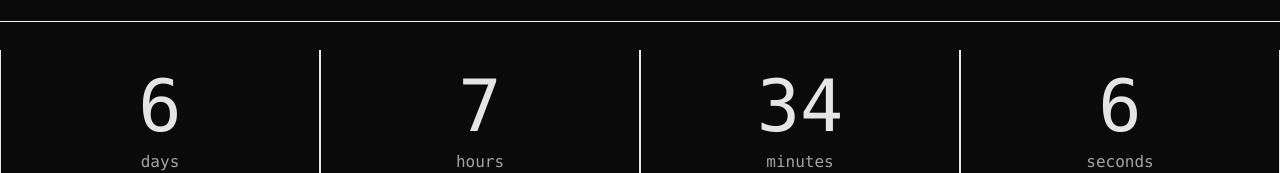
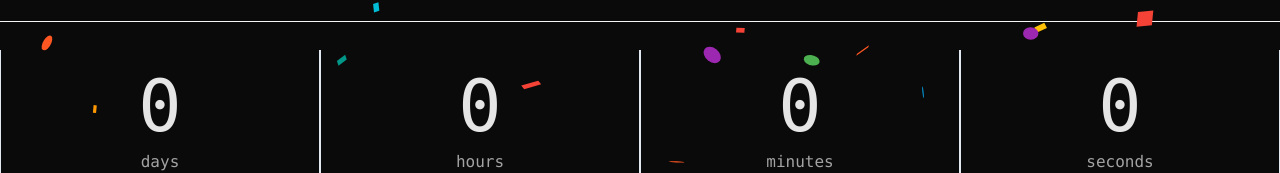
Before and after one commit to ArjunCodess/untitled, a Next.js app: page / in a window 1280 px wide. Shown: the part 779-952 px from the top of the page. Built offline with nearby package versions, Linux system fonts and the light colour scheme.

Commit message:
deployment checks.

```diff
--- a/components/shifting-coutdown.tsx
+++ b/components/shifting-coutdown.tsx
@@ -3,7 +3,7 @@
 import { useAnimate } from "framer-motion";
 import { useEffect, useRef, useState } from "react";
 
-const COUNTDOWN_FROM = "2024-07-31";
+const COUNTDOWN_FROM = "2024-07-24";
 
 const SECOND = 1000;
 const MINUTE = SECOND * 60;
```
